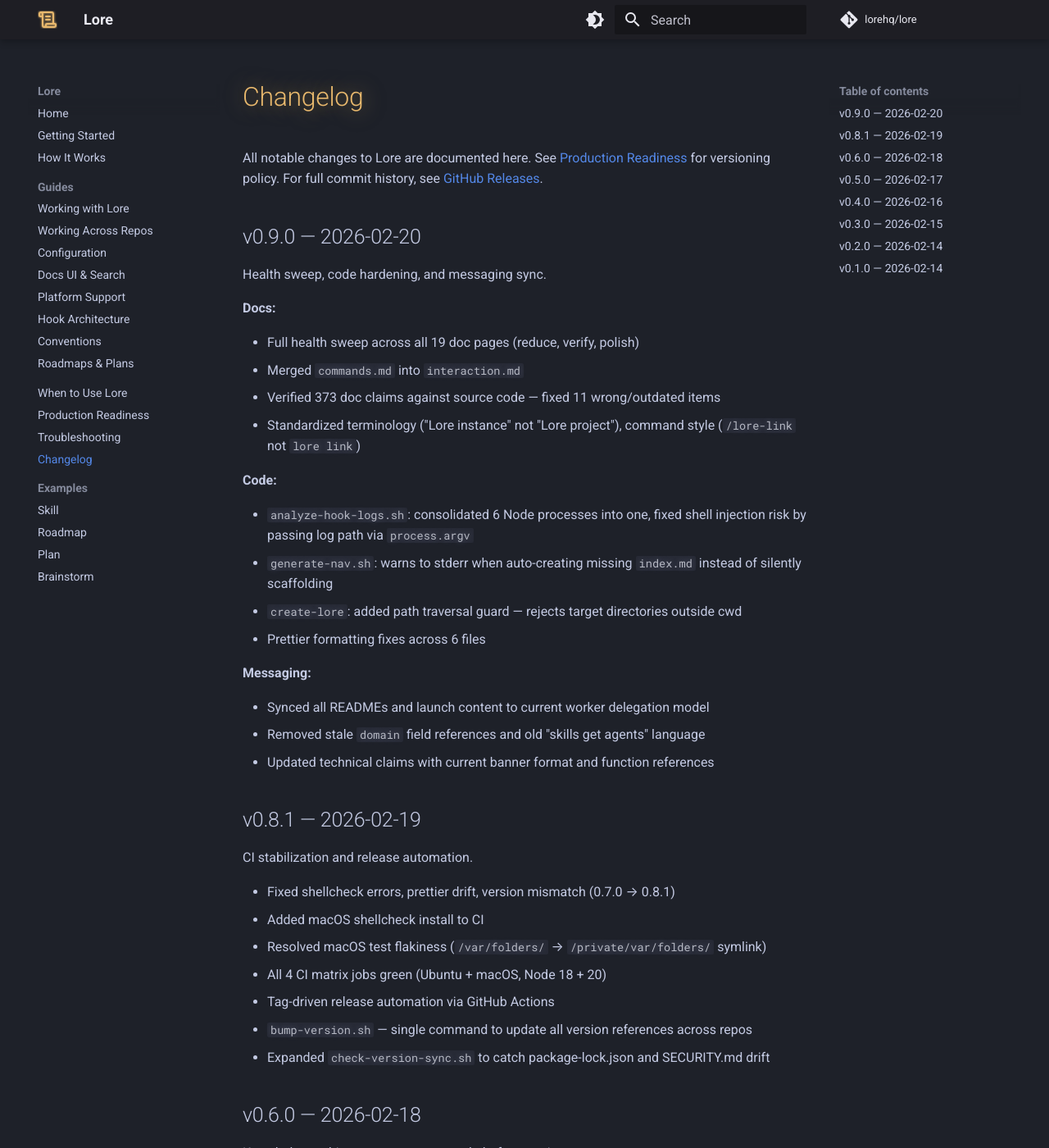
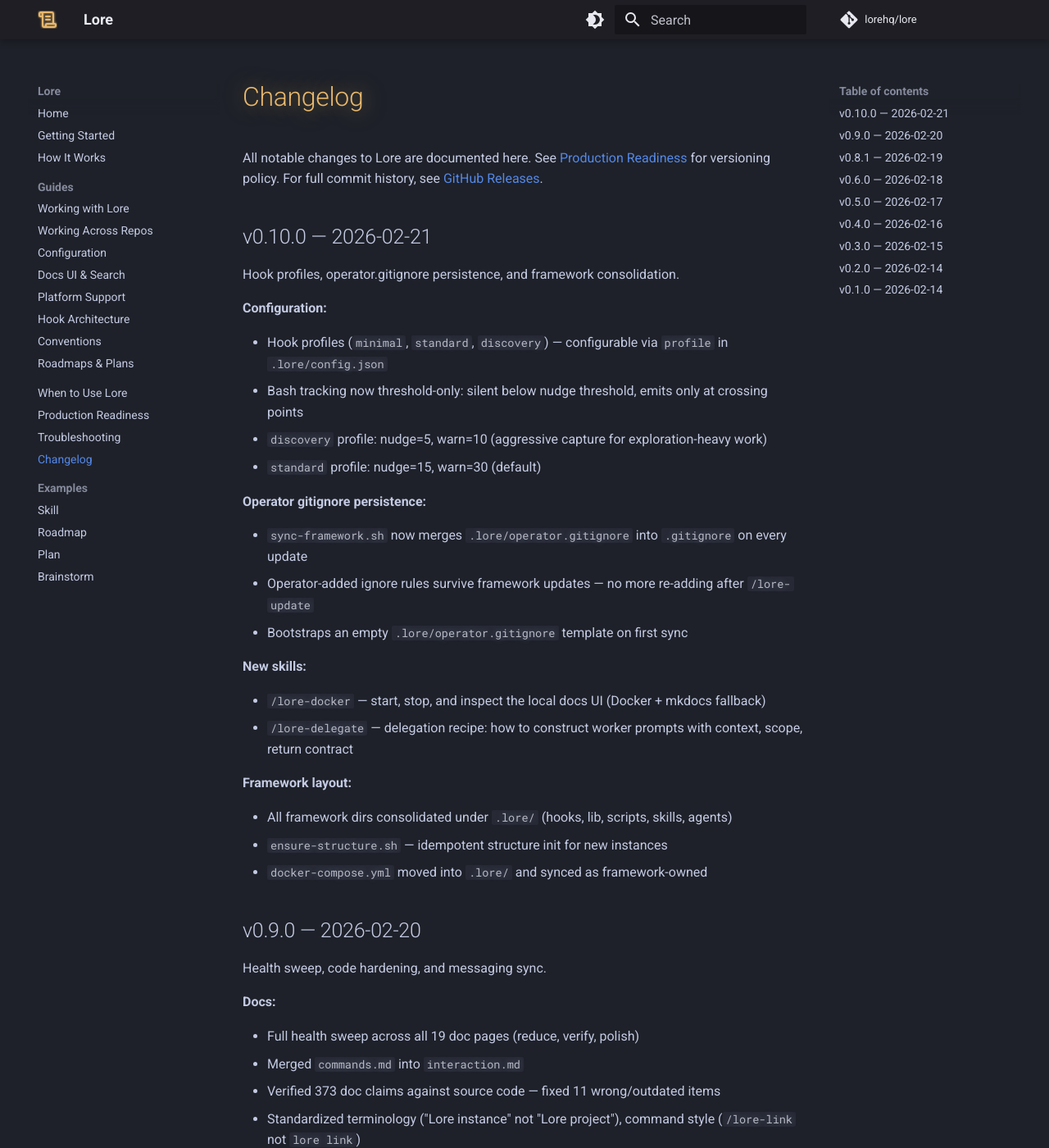
Before and after one commit to lorehq/lore-docs, an MkDocs documentation site: the page built from docs/changelog.md, in a window 1280 px wide and 1400 px high. Shown: the whole window at 82% size. Built offline with MkDocs 1.6.1 and Material for MkDocs 9.7.7, drawn with Linux system fonts in a browser that asks for light colours; comment, search, counter and statistics services are not loaded.

Commit message:
Add v0.10.0 changelog entry
Co-Authored-By: Claude Sonnet 4.6 <noreply@anthropic.com>

```diff
--- a/docs/changelog.md
+++ b/docs/changelog.md
@@ -5,6 +5,34 @@ title: Changelog
 # Changelog
 
 All notable changes to Lore are documented here. See [Production Readiness](production-readiness.md) for versioning policy. For full commit history, see [GitHub Releases](https://github.com/lorehq/lore/releases).
+
+## v0.10.0 — 2026-02-21
+
+Hook profiles, operator.gitignore persistence, and framework consolidation.
+
+**Configuration:**
+
+- Hook profiles (`minimal`, `standard`, `discovery`) — configurable via `profile` in `.lore/config.json`
+- Bash tracking now threshold-only: silent below nudge threshold, emits only at crossing points
+- `discovery` profile: nudge=5, warn=10 (aggressive capture for exploration-heavy work)
+- `standard` profile: nudge=15, warn=30 (default)
+
+**Operator gitignore persistence:**
+
+- `sync-framework.sh` now merges `.lore/operator.gitignore` into `.gitignore` on every update
+- Operator-added ignore rules survive framework updates — no more re-adding after `/lore-update`
+- Bootstraps an empty `.lore/operator.gitignore` template on first sync
+
+**New skills:**
+
+- `/lore-docker` — start, stop, and inspect the local docs UI (Docker + mkdocs fallback)
+- `/lore-delegate` — delegation recipe: how to construct worker prompts with context, scope, return contract
+
+**Framework layout:**
+
+- All framework dirs consolidated under `.lore/` (hooks, lib, scripts, skills, agents)
+- `ensure-structure.sh` — idempotent structure init for new instances
+- `docker-compose.yml` moved into `.lore/` and synced as framework-owned
 
 ## v0.9.0 — 2026-02-20
 
```
